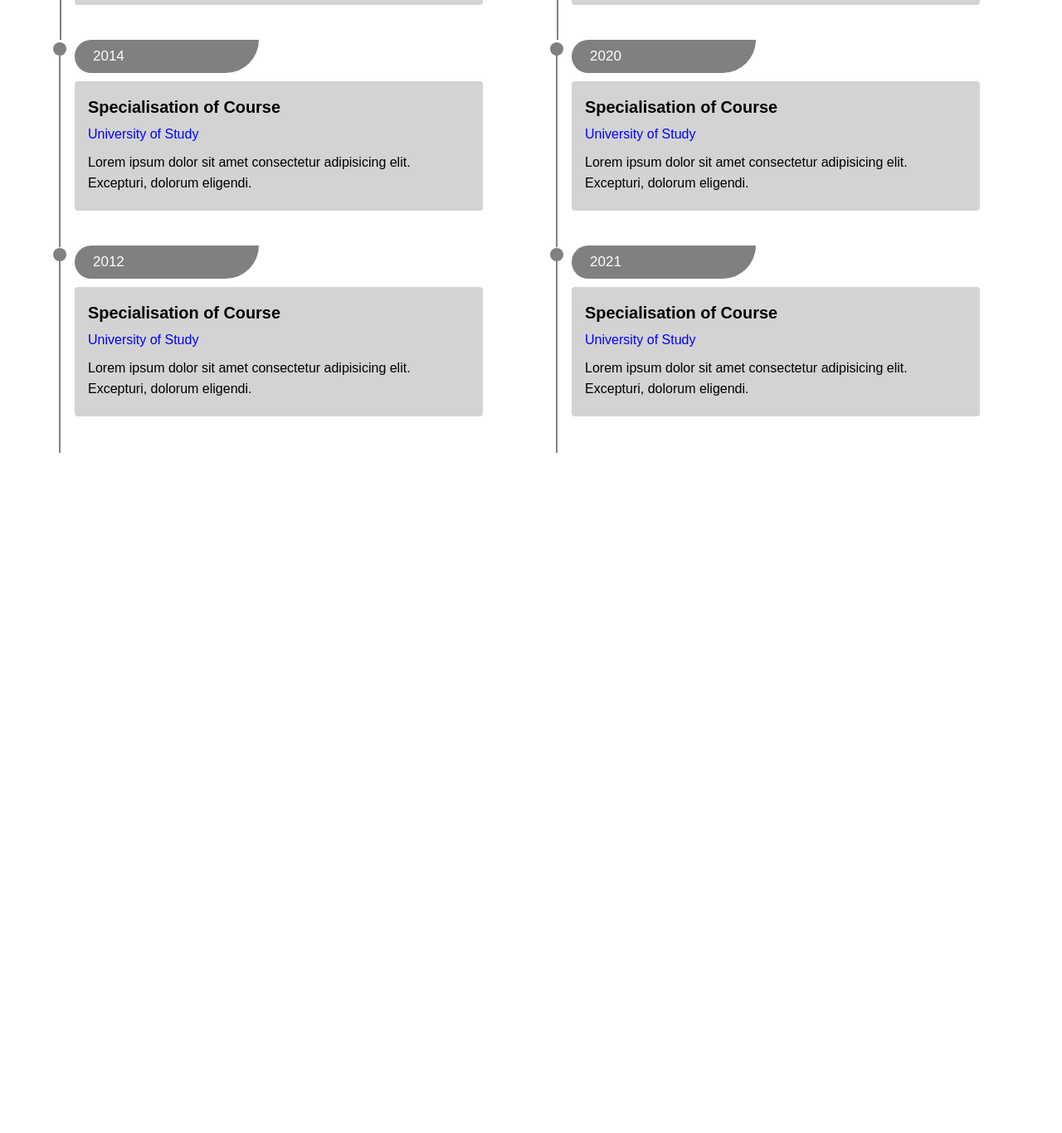
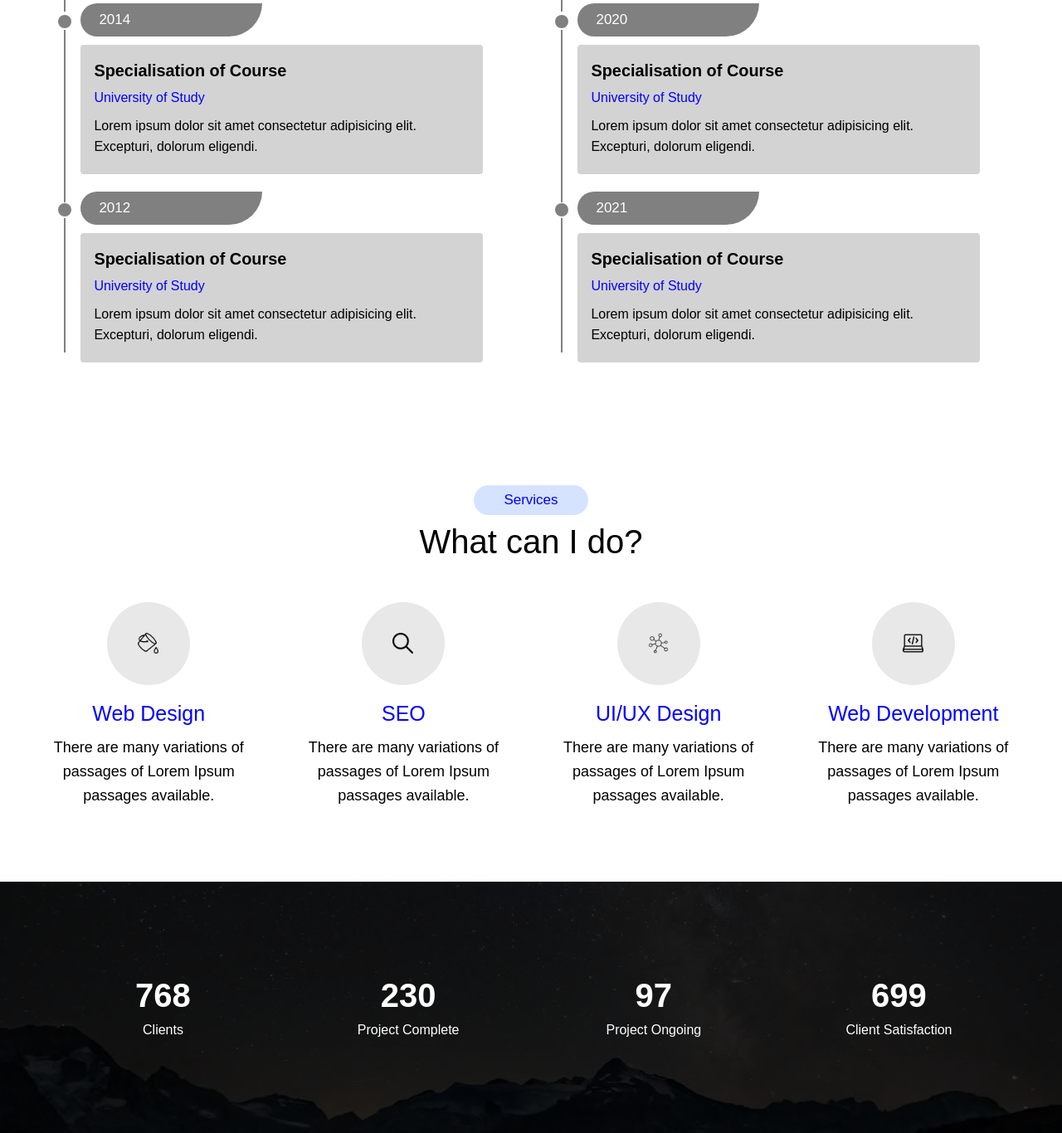
Before and after one commit to CodesofVysakh/virtual-folio, a plain HTML site: page index.html in a window 1280 px wide. Shown: the part 2081-3447 px from the top of the page at 83% size. Before the commit the page ends 2627 px from the top, so only its background shows below. Drawn offline with Linux system fonts and the light colour scheme.

Commit message:
new images + background section added

```diff
--- a/css/style.css
+++ b/css/style.css
@@ -355,24 +355,46 @@ margin: 8px 0;
     display: flex;
     align-items: baseline;
 }
-#education div.container ul li span.disc{
+#education div.container ul li div.circle {
+	width: 30px;
+	height: 26px;
+	margin-right: 10px;
+	position: relative;
+	top: 8px;
+	left: 1px;
+}
+#education div.container ul li div.circle span.disc{
 	height: 16px;
 	width: 16px;
-	/* border: 1px solid blue; */
-	margin: 25px 10px 0 0;
-	padding: 7px;
+	display: inline-block;
 	background: grey;
 	border-radius: 20px;
+	position: absolute;
+	top: 7px;
+	left: 5px;
 }
-#education div.container ul li span.active{
+#education div.container ul li div.circle span.disc.active{
 	background-color: #005af2;
-	border: 1px solid #005af2;
+	position: absolute;
+	top: 2px;
+	left: 2px;
 }
-#education div.container ul li span.disc::after{
+#education div.container ul li div.circle.border{
+	/* background-color: #005af2; */
+	border: 3px solid #005af2;
+	border-radius: 26px;
+	margin: 0 10px 0 0px;
+}
+#education div.container ul li div.circle span.disc::after{
 	content: "";
 	border: 0.5px solid grey;
-	/* height: 178%; */
-	padding: 0px 0px 220px;
+	padding: 0px 0px 206px;
+	position: absolute;
+	left: 7px;
+	top: 18px;
+}
+#education div.container ul li div.circle span.disc.last::after{
+	padding: 0px 0px 160px;
 }
 #education div.container ul li div.content{
 
@@ -408,3 +430,84 @@ margin: 8px 0;
 	font-size: 16px;
 	font-weight: 300;
 }
+
+#services{
+	margin: 10% 0 7%;
+}
+#services section.wrapper{
+	text-align: center;
+	display: flex;
+	flex-direction: column;
+}
+#services span.bg{
+	display: inline-block;
+	background: #d6e3ff;
+	width: 12%;
+	margin: 0 auto;
+	padding: 8px;
+	border-radius: 20px;
+	color: blue;
+}
+#services h3{
+	font-size: 40px;
+	margin: 10px 0 50px;
+}
+#services ul{
+	display: flex;
+	justify-content: space-between;
+}
+#services ul li{
+	width: 20%;
+}
+#services ul li div.image{
+	width: 80px;
+	height: 80px;
+	margin: 0 auto 20px;
+	background: #e8e8e8;
+	padding: 50px;
+	border-radius: 50%;
+	position: relative;
+}
+#services ul li div.image img{
+	display: block;
+	width: 25px;
+	margin: auto;
+	position: absolute;
+	top: 37px;
+	left: 37px;
+}
+#services ul li h5{
+	font-size: 25px;
+	margin-bottom: 12px;
+	color: blue;
+}
+#services ul li p{
+    font-weight: normal;
+}
+
+#background{
+	background: url(../images/bg_banner.jpg) no-repeat center;
+}
+#background div.bg{
+	background: rgba(0, 0, 0, 0.8);
+}
+#background ul{
+	text-align: center;
+	display: flex;
+	justify-content: space-between;
+}
+#background ul li{
+	width: 23%;
+	margin: 10% 0;
+	color: #fff;
+	display: flex;
+	flex-direction: column;
+}
+#background ul li span{
+	font-size: 40px;
+	font-weight: 600;
+}
+#background ul li small{
+	font-size: 16px;
+	margin-top: 10px;
+}
--- a/index.html
+++ b/index.html
@@ -111,7 +111,9 @@
                     <h4>Education</h4>
                     <ul>
                         <li>
-                            <span class="disc active"></span>
+                            <div class="circle border">
+                                <span class="disc active"></span>
+                            </div>
                             <div class="content">
                                 <span class="year active">2018</span>
                                 <div class="content-wrap">
@@ -122,7 +124,9 @@
                             </div>
                         </li>
                         <li>
-                            <span class="disc"></span>
+                            <div class="circle">
+                                <span class="disc"></span>
+                            </div>
                             <div class="content">
                                 <span class="year">2014</span>
                                 <div class="content-wrap">
@@ -133,7 +137,9 @@
                             </div>
                         </li>
                         <li>
-                            <span class="disc"></span>
+                            <div class="circle">
+                                <span class="disc last"></span>
+                            </div>
                             <div class="content">
                                 <span class="year">2012</span>
                                 <div class="content-wrap">
@@ -149,7 +155,9 @@
                     <h4>Experience</h4>
                     <ul>
                         <li>
-                            <span class="disc active"></span>
+                            <div class="circle border">
+                                <span class="disc active"></span>
+                            </div>
                             <div class="content">
                                 <span class="year active">2019 - current</span>
                                 <div class="content-wrap">
@@ -160,7 +168,9 @@
                             </div>
                         </li>
                         <li>
-                            <span class="disc"></span>
+                            <div class="circle">
+                                <span class="disc"></span>
+                            </div>
                             <div class="content">
                                 <span class="year">2020</span>
                                 <div class="content-wrap">
@@ -171,7 +181,9 @@
                             </div>
                         </li>
                         <li>
-                            <span class="disc"></span>
+                            <div class="circle">
+                                <span class="disc last"></span>
+                            </div>
                             <div class="content">
                                 <span class="year">2021</span>
                                 <div class="content-wrap">
@@ -186,6 +198,48 @@
             </section>
         </section><!--(#education)-->
 
+        <section id="services">
+            <section class="wrapper">
+                <span class="bg">Services</span>
+                <h3>What can I do?</h3>
+                <ul>
+                    <li>
+                        <div class="image"><img src="images/services/paint-bucket.png" alt="small-icon" /></div>
+                        <h5>Web Design</h5>
+                        <p>There are many variations of passages of Lorem Ipsum passages available.</p>
+                    </li>
+                    <li>
+                        <div class="image"><img src="images/services/search.png" alt="small-icon" /></div>
+                        <h5>SEO</h5>
+                        <p>There are many variations of passages of Lorem Ipsum passages available.</p>
+                    </li>
+                    <li>
+                        <div class="image"><img src="images/services/uiux-design.png" alt="small-icon" /></div>
+                        <h5>UI/UX Design</h5>
+                        <p>There are many variations of passages of Lorem Ipsum passages available.</p>
+                    </li>
+                    <li>
+                        <div class="image"><img src="images/services/developer.png" alt="small-icon" /></div>
+                        <h5>Web Development</h5>
+                        <p>There are many variations of passages of Lorem Ipsum passages available.</p>
+                    </li>
+                </ul>
+            </section>
+        </section><!--(#services)-->
+
+        <section id="background">
+            <div class="bg">
+                <section class="wrapper">
+                    <ul>
+                        <li><span>768</span><small>Clients</small></li>
+                        <li><span>230</span><small>Project Complete</small></li>
+                        <li><span>97</span><small>Project Ongoing</small></li>
+                        <li><span>699</span><small>Client Satisfaction</small></li>
+                    </ul>
+                </section>
+            </div>
+        </section><!--(#background)-->
+
 
     </body>
 </html>
```
Also changed, not shown: images/services/developer.png (added), images/services/paint-bucket.png (added), images/services/search.png (added), images/services/uiux-design.png (added).
